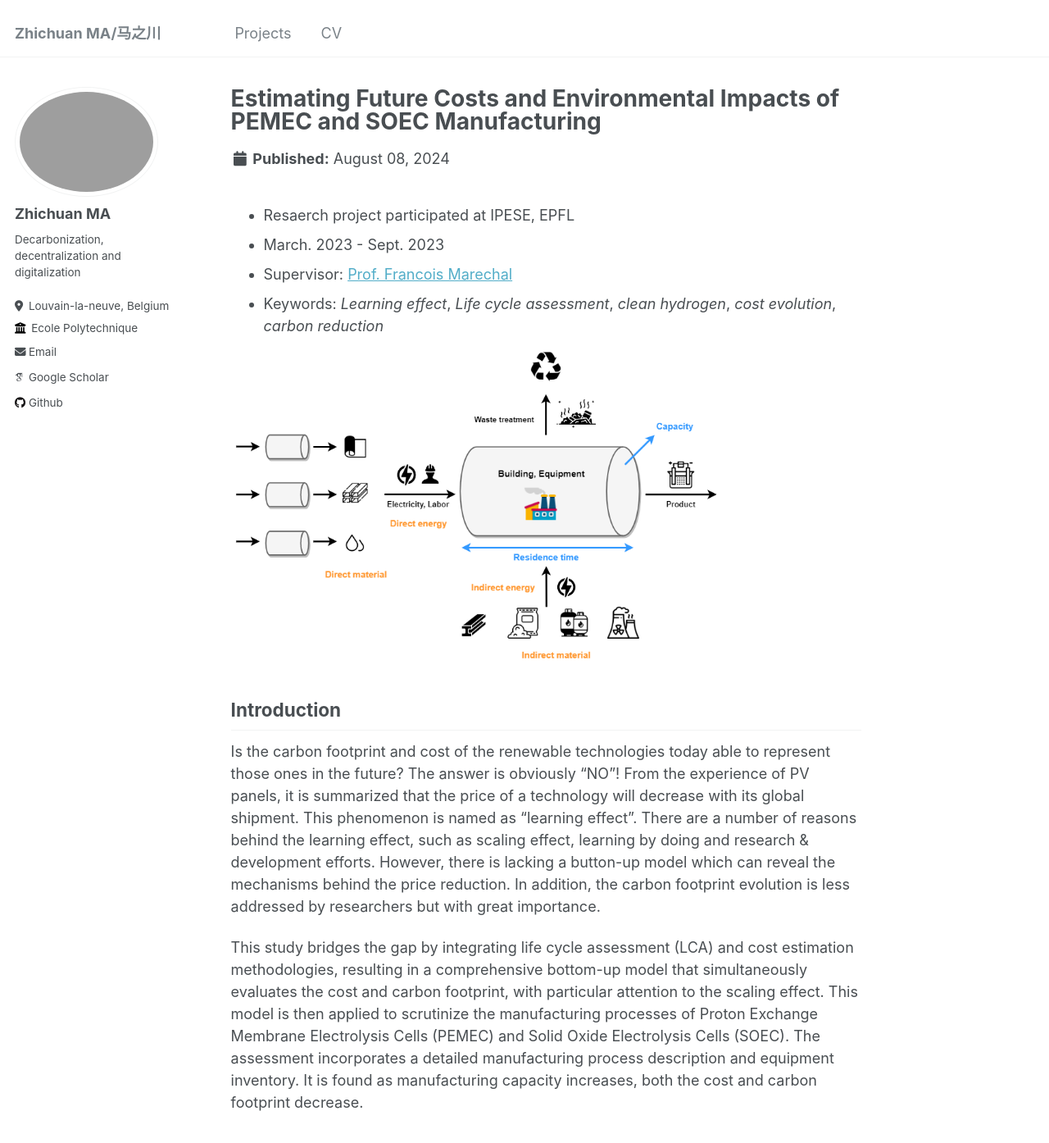
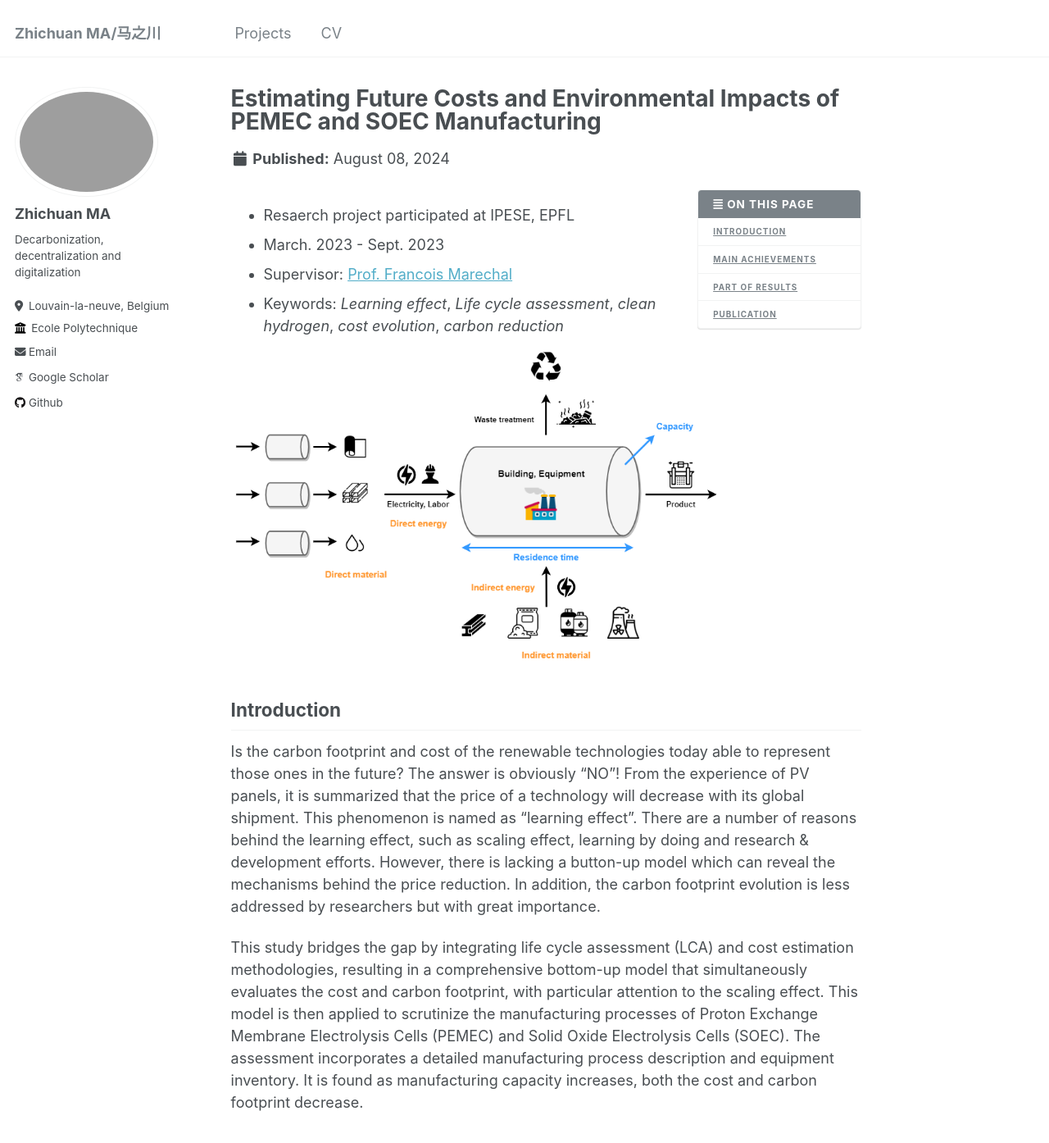
Before and after one commit to zhichuanma/zhichuanma.github.io, a Jekyll site: the page built from _projects/EPFL_Intern_2023.md, in a window 1280 px wide and 1400 px high. Shown: the top 1394 px of the window at 82% size. Built offline with Jekyll 4.4.1, drawn with Linux system fonts in a browser that asks for light colours; some web fonts are replaced; part of the change alters nothing that is shown.

Commit message:
changed the sidebar size

```diff
--- a/_config.yml
+++ b/_config.yml
@@ -16,7 +16,7 @@ url                      : https://zhichuanma.github.io # the base hostname & pr
 baseurl                  : "" # the subpath of your site, e.g. "/blog"
 repository               : "zhichuanma/zhichuanma.github.io"
 
-theme: minimal-mistakes-jekyll
+# theme: minimal-mistakes-jekyll
 
 # Site Author - The following control what appear as part of the author content on the side bar.
 #               If a field is blank the icon and link will not appear, otherwise it will be shown.
--- /dev/null
+++ b/_includes/toc.html
@@ -0,0 +1,189 @@
+{% capture tocWorkspace %}
+    {% comment %}
+        Copyright (c) 2017 Vladimir "allejo" Jimenez
+
+        Permission is hereby granted, free of charge, to any person
+        obtaining a copy of this software and associated documentation
+        files (the "Software"), to deal in the Software without
+        restriction, including without limitation the rights to use,
+        copy, modify, merge, publish, distribute, sublicense, and/or sell
+        copies of the Software, and to permit persons to whom the
+        Software is furnished to do so, subject to the following
+        conditions:
+
+        The above copyright notice and this permission notice shall be
+        included in all copies or substantial portions of the Software.
+
+        THE SOFTWARE IS PROVIDED "AS IS", WITHOUT WARRANTY OF ANY KIND,
+        EXPRESS OR IMPLIED, INCLUDING BUT NOT LIMITED TO THE WARRANTIES
+        OF MERCHANTABILITY, FITNESS FOR A PARTICULAR PURPOSE AND
+        NONINFRINGEMENT. IN NO EVENT SHALL THE AUTHORS OR COPYRIGHT
+        HOLDERS BE LIABLE FOR ANY CLAIM, DAMAGES OR OTHER LIABILITY,
+        WHETHER IN AN ACTION OF CONTRACT, TORT OR OTHERWISE, ARISING
+        FROM, OUT OF OR IN CONNECTION WITH THE SOFTWARE OR THE USE OR
+        OTHER DEALINGS IN THE SOFTWARE.
+    {% endcomment %}
+    {% comment %}
+        Version 1.2.1
+          https://github.com/allejo/jekyll-toc
+
+        "...like all things liquid - where there's a will, and ~36 hours to spare, there's usually a/some way" ~jaybe
+
+        Usage:
+            {% include toc.html html=content sanitize=true class="inline_toc" id="my_toc" h_min=2 h_max=3 %}
+
+        Parameters:
+            * html         (string) - the HTML of compiled markdown generated by kramdown in Jekyll
+
+        Optional Parameters:
+            * sanitize      (bool)   : false  - when set to true, the headers will be stripped of any HTML in the TOC
+            * class         (string) :   ''   - a CSS class assigned to the TOC
+            * id            (string) :   ''   - an ID to assigned to the TOC
+            * h_min         (int)    :   1    - the minimum TOC header level to use; any header lower than this value will be ignored
+            * h_max         (int)    :   6    - the maximum TOC header level to use; any header greater than this value will be ignored
+            * ordered       (bool)   : false  - when set to true, an ordered list will be outputted instead of an unordered list
+            * item_class    (string) :   ''   - add custom class(es) for each list item; has support for '%level%' placeholder, which is the current heading level
+            * submenu_class (string) :   ''   - add custom class(es) for each child group of headings; has support for '%level%' placeholder which is the current "submenu" heading level
+            * base_url      (string) :   ''   - add a base url to the TOC links for when your TOC is on another page than the actual content
+            * anchor_class  (string) :   ''   - add custom class(es) for each anchor element
+            * skip_no_ids   (bool)   : false  - skip headers that do not have an `id` attribute
+            * flat_toc      (bool)   : false  - when set to true, the TOC will be a single level list
+
+        Output:
+            An ordered or unordered list representing the table of contents of a markdown block. This snippet will only
+            generate the table of contents and will NOT output the markdown given to it
+    {% endcomment %}
+
+    {% capture newline %}
+    {% endcapture %}
+    {% assign newline = newline | rstrip %} <!-- Remove the extra spacing but preserve the newline -->
+
+    {% capture deprecation_warnings %}{% endcapture %}
+
+    {% if include.baseurl %}
+        {% capture deprecation_warnings %}{{ deprecation_warnings }}<!-- jekyll-toc :: "baseurl" has been deprecated, use "base_url" instead -->{{ newline }}{% endcapture %}
+    {% endif %}
+
+    {% if include.skipNoIDs %}
+        {% capture deprecation_warnings %}{{ deprecation_warnings }}<!-- jekyll-toc :: "skipNoIDs" has been deprecated, use "skip_no_ids" instead -->{{ newline }}{% endcapture %}
+    {% endif %}
+
+    {% capture jekyll_toc %}{% endcapture %}
+    {% assign orderedList = include.ordered | default: false %}
+    {% assign flatToc = include.flat_toc | default: false %}
+    {% assign baseURL = include.base_url | default: include.baseurl | default: '' %}
+    {% assign skipNoIDs = include.skip_no_ids | default: include.skipNoIDs | default: false %}
+    {% assign minHeader = include.h_min | default: 1 %}
+    {% assign maxHeader = include.h_max | default: 6 %}
+    {% assign nodes = include.html | strip | split: '<h' %}
+
+    {% assign firstHeader = true %}
+    {% assign currLevel = 0 %}
+    {% assign lastLevel = 0 %}
+
+    {% capture listModifier %}{% if orderedList %}ol{% else %}ul{% endif %}{% endcapture %}
+
+    {% for node in nodes %}
+        {% if node == "" %}
+            {% continue %}
+        {% endif %}
+
+        {% assign currLevel = node | replace: '"', '' | slice: 0, 1 | times: 1 %}
+
+        {% if currLevel < minHeader or currLevel > maxHeader %}
+            {% continue %}
+        {% endif %}
+
+        {% assign _workspace = node | split: '</h' %}
+
+        {% assign _idWorkspace = _workspace[0] | split: 'id="' %}
+        {% assign _idWorkspace = _idWorkspace[1] | split: '"' %}
+        {% assign htmlID = _idWorkspace[0] %}
+
+        {% assign _classWorkspace = _workspace[0] | split: 'class="' %}
+        {% assign _classWorkspace = _classWorkspace[1] | split: '"' %}
+        {% assign htmlClass = _classWorkspace[0] %}
+
+        {% if htmlClass contains "no_toc" %}
+            {% continue %}
+        {% endif %}
+
+        {% if firstHeader %}
+            {% assign minHeader = currLevel %}
+        {% endif %}
+
+        {% capture _hAttrToStrip %}{{ _workspace[0] | split: '>' | first }}>{% endcapture %}
+        {% assign header = _workspace[0] | replace: _hAttrToStrip, '' %}
+
+        {% if include.item_class and include.item_class != blank %}
+            {% capture listItemClass %} class="{{ include.item_class | replace: '%level%', currLevel | split: '.' | join: ' ' }}"{% endcapture %}
+        {% endif %}
+
+        {% if include.submenu_class and include.submenu_class != blank %}
+            {% assign subMenuLevel = currLevel | minus: 1 %}
+            {% capture subMenuClass %} class="{{ include.submenu_class | replace: '%level%', subMenuLevel | split: '.' | join: ' ' }}"{% endcapture %}
+        {% endif %}
+
+        {% capture anchorBody %}{% if include.sanitize %}{{ header | strip_html }}{% else %}{{ header }}{% endif %}{% endcapture %}
+
+        {% if htmlID %}
+            {% capture anchorAttributes %} href="{% if baseURL %}{{ baseURL }}{% endif %}#{{ htmlID }}"{% endcapture %}
+
+            {% if include.anchor_class %}
+                {% capture anchorAttributes %}{{ anchorAttributes }} class="{{ include.anchor_class | split: '.' | join: ' ' }}"{% endcapture %}
+            {% endif %}
+
+            {% capture listItem %}<a{{ anchorAttributes }}>{{ anchorBody }}</a>{% endcapture %}
+        {% elsif skipNoIDs == true %}
+            {% continue %}
+        {% else %}
+            {% capture listItem %}{{ anchorBody }}{% endcapture %}
+        {% endif %}
+
+        {% if currLevel > lastLevel and flatToc == false %}
+            {% capture jekyll_toc %}{{ jekyll_toc }}<{{ listModifier }}{{ subMenuClass }}>{% endcapture %}
+        {% elsif currLevel < lastLevel and flatToc == false %}
+            {% assign repeatCount = lastLevel | minus: currLevel %}
+
+            {% for i in (1..repeatCount) %}
+                {% capture jekyll_toc %}{{ jekyll_toc }}</li></{{ listModifier }}>{% endcapture %}
+            {% endfor %}
+
+            {% capture jekyll_toc %}{{ jekyll_toc }}</li>{% endcapture %}
+        {% else %}
+            {% capture jekyll_toc %}{{ jekyll_toc }}</li>{% endcapture %}
+        {% endif %}
+
+        {% capture jekyll_toc %}{{ jekyll_toc }}<li{{ listItemClass }}>{{ listItem }}{% endcapture %}
+
+        {% assign lastLevel = currLevel %}
+        {% assign firstHeader = false %}
+    {% endfor %}
+
+    {% if flatToc == true %}
+        {% assign repeatCount = 1 %}
+    {% else %}
+        {% assign repeatCount = minHeader | minus: 1 %}
+        {% assign repeatCount = lastLevel | minus: repeatCount %}
+    {% endif %}
+
+    {% for i in (1..repeatCount) %}
+        {% capture jekyll_toc %}{{ jekyll_toc }}</li></{{ listModifier }}>{% endcapture %}
+    {% endfor %}
+
+    {% if jekyll_toc != '' %}
+        {% assign rootAttributes = '' %}
+        {% if include.class and include.class != blank %}
+            {% capture rootAttributes %} class="{{ include.class | split: '.' | join: ' ' }}"{% endcapture %}
+        {% endif %}
+
+        {% if include.id and include.id != blank %}
+            {% capture rootAttributes %}{{ rootAttributes }} id="{{ include.id }}"{% endcapture %}
+        {% endif %}
+
+        {% if rootAttributes %}
+            {% assign nodes = jekyll_toc | split: '>' %}
+            {% capture jekyll_toc %}<{{ listModifier }}{{ rootAttributes }}>{{ nodes | shift | join: '>' }}>{% endcapture %}
+        {% endif %}
+    {% endif %}
+{% endcapture %}{% assign tocWorkspace = '' %}{{ deprecation_warnings }}{{ jekyll_toc -}}
--- a/_layouts/single.html
+++ b/_layouts/single.html
@@ -44,7 +44,17 @@ layout: default
         </header>
       {% endunless %}
 
+
+
       <section class="page__content" itemprop="text">
+        {% if page.toc %}
+          <aside class="sidebar__right {% if page.toc_sticky %}sticky{% endif %}">
+            <nav class="toc">
+              <header><h4 class="nav__title"><i class="fas fa-{{ page.toc_icon | default: 'align-justify' }}"></i> {{ page.toc_label | default: site.data.ui-text[site.locale].toc_label | default: "On this page" }}</h4></header>
+              {% include toc.html sanitize=true html=content h_min=1 h_max=6 class="toc__menu" %}
+            </nav>
+          </aside>
+        {% endif %}
         {{ content }}
 
         {% if page.citation and page.paperurl and page.slidesurl %}
--- a/_sass/_variables.scss
+++ b/_sass/_variables.scss
@@ -133,8 +133,8 @@ $x-large                    : 1280px !default;
    ========================================================================== */
 
 $right-sidebar-width-narrow : 200px !default;
-$right-sidebar-width        : 300px !default;
-$right-sidebar-width-wide   : 400px !default;
+$right-sidebar-width        : 200px !default;
+$right-sidebar-width-wide   : 200px !default;
 
 $susy: (
   columns: 12,
```
